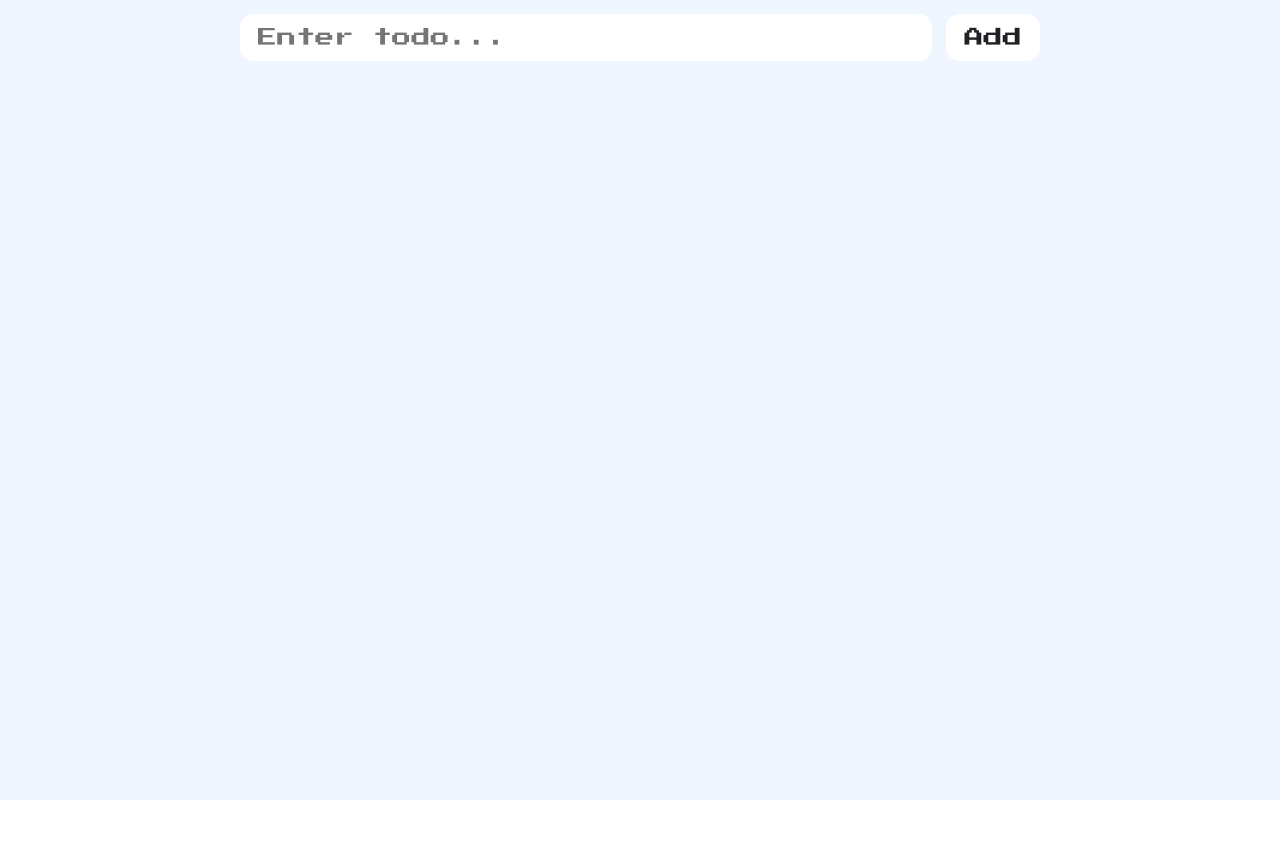
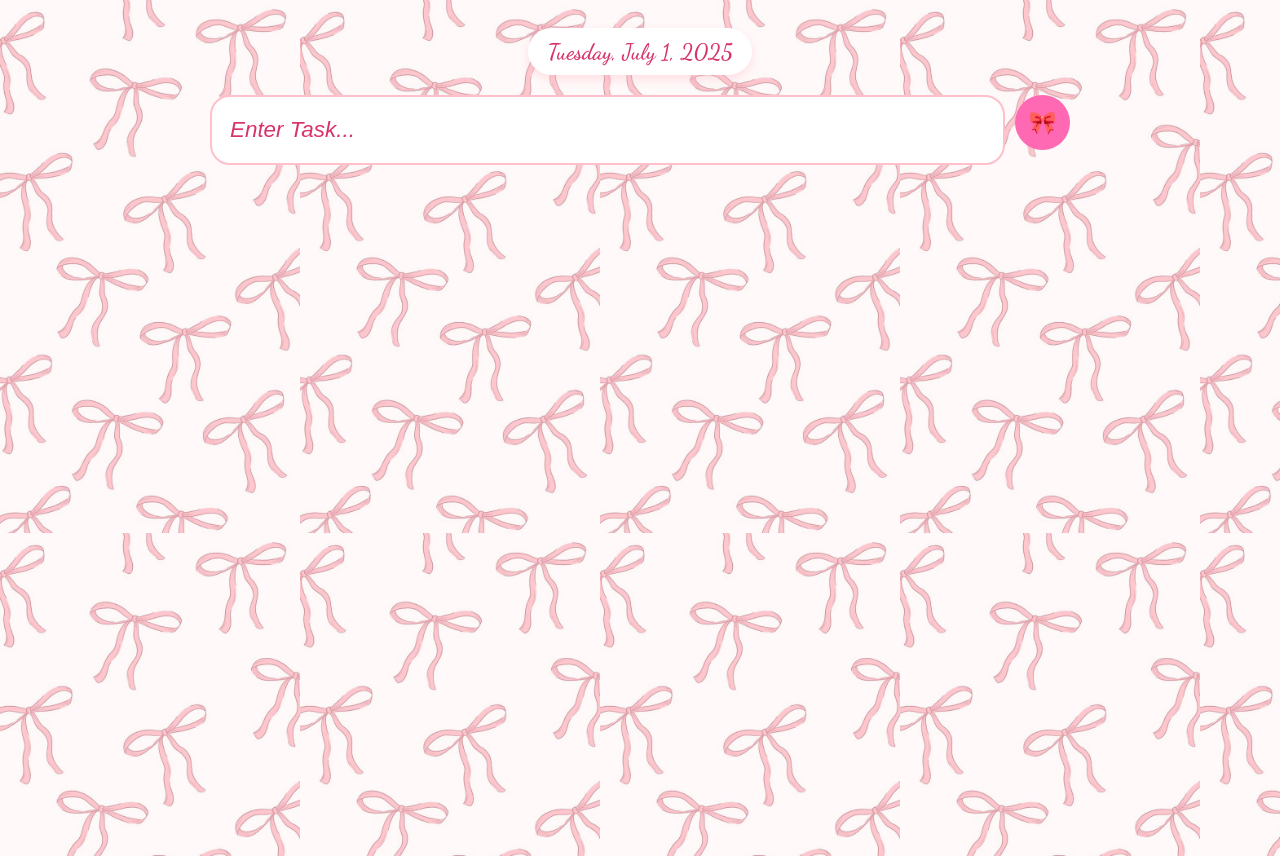
Before and after one commit to Sanam-Shrestha04/react.js-Todo, a React (Vite) app: page / in a window 1280 px wide. Before the commit the page ends 800 px from the top, so only its background shows below. Built offline with nearby package versions, Linux system fonts and the light colour scheme.

Commit message:
New setup

```diff
--- a/index.html
+++ b/index.html
@@ -2,9 +2,9 @@
 <html lang="en">
   <head>
     <meta charset="UTF-8" />
-    <link rel="icon" type="image/svg+xml" href="/vite.svg" />
+    <link rel="icon" type="image/svg+xml" href="/bow.png" />
     <meta name="viewport" content="width=device-width, initial-scale=1.0" />
-    <title>To-do</title>
+    <title>Sanam</title>
 
     <link rel="preconnect" href="https://fonts.googleapis.com">
     <link rel="preconnect" href="https://fonts.gstatic.com" crossorigin>
--- a/src/App.jsx
+++ b/src/App.jsx
@@ -3,39 +3,61 @@ import TodoList from './components/TodoList'
 import TodoInputs from './components/TodoInputs'
 
 export default function App() {
+  const [todos, setTodos] = useState(() => {
+    const saved = localStorage.getItem("todos");
+    return saved ? JSON.parse(saved) : [];
+  });
+  const [todoValue, setTodoValue] = useState('');
 
-  const[todos, setTodos] = useState([]);
-  const [todoValue, setTodoValue ] = useState('');
+  useEffect(() => {
+    localStorage.setItem("todos", JSON.stringify(todos));
+  }, [todos]);
 
   const handleAddTodos = (newTodo) => {
-    setTodos((prevs) => [...prevs,newTodo])
-  }
+    if (!newTodo.trim()) return;
+    setTodos((prevs) => [...prevs, { text: newTodo, completed: false }]);
+    setTodoValue('');
+  };
 
-  const handleDeleteTodo =(deleteIndex) => {
-    setTodos((prevs) => prevs.filter((todo,index) => index !==  deleteIndex))
-  }
+  const handleDeleteTodo = (deleteIndex) => {
+    setTodos((prevs) => prevs.filter((_, index) => index !== deleteIndex));
+  };
 
-  const handleEditTodo =(editIndex) => {
-    const valueToBeEdited = todos[editIndex]; //edit index get the index at which we are deleting
+  const handleEditTodo = (editIndex) => {
+    const valueToBeEdited = todos[editIndex].text;
     setTodoValue(valueToBeEdited);
     handleDeleteTodo(editIndex);
-  }
+  };
 
-  // useEffect({}[])
+  const toggleComplete = (index) => {
+    setTodos((prevs) =>
+      prevs.map((todo, i) =>
+        i === index ? { ...todo, completed: !todo.completed } : todo
+      )
+    );
+  };
+
+  const today = new Date().toLocaleDateString('en-US', {
+    weekday: 'long',
+    month: 'long',
+    day: 'numeric',
+    year: 'numeric'
+  });
 
   return (
     <>
+      <div className="dateBar">{today}</div>
       <TodoInputs
         handleAddTodos={handleAddTodos}
         todoValue={todoValue}
         setTodoValue={setTodoValue}
       />
-
       <TodoList
         handleDeleteTodo={handleDeleteTodo}
         todos={todos}
         handleEditTodo={handleEditTodo}
+        toggleComplete={toggleComplete}
       />
     </>
-  )
+  );
 }
--- a/src/components/TodoCard.jsx
+++ b/src/components/TodoCard.jsx
@@ -1,22 +1,20 @@
 import React from 'react'
 
-export default function TodoCard(props)
- {
-  const {children, handleDeleteTodo, index, handleEditTodo} =props
+export default function TodoCard({ todo, handleDeleteTodo, index, handleEditTodo, toggleComplete }) {
   return (
-      <li className='todoItem' >
-        {children}
-
-        <div className ='actionsContainer'>
-          <button onClick={() => handleEditTodo(index)}>
-            <i className="fa-solid fa-pen-to-square"></i>
-          </button>
-
-          <button onClick={() => {handleDeleteTodo(index)}}>
-            <i className="fa-solid fa-trash"></i>
-          </button>
-        </div>
-
-      </li>
+    <li className='todoItem'>
+      <input
+        type="checkbox"
+        checked={todo.completed}
+        onChange={() => toggleComplete(index)}
+      />
+      <span className={`todoText ${todo.completed ? 'completed' : ''}`}>
+        {todo.text}
+      </span>
+      <div className='actionsContainer'>
+        <button onClick={() => handleEditTodo(index)}>-ˋˏ✄┈┈┈┈</button>
+        <button onClick={() => handleDeleteTodo(index)}>🗑️</button>
+      </div>
+    </li>
   )
 }
--- a/src/components/TodoInputs.jsx
+++ b/src/components/TodoInputs.jsx
@@ -1,19 +1,21 @@
-import React, { useState } from 'react'
+import React from 'react'
 
-export default function TodoInputs({handleAddTodos, setTodoValue, todoValue}) {
+export default function TodoInputs({ handleAddTodos, setTodoValue, todoValue }) {
+  const handleKeyPress = (e) => {
+    if (e.key === 'Enter') {
+      handleAddTodos(todoValue);
+    }
+  };
 
   return (
-    <header>
-        <input
-          value={todoValue} //bind todoValue means capture todo value
-          onChange={(e) => {setTodoValue(e.target.value)}}  //listens the changes and whenever the value of input changes it calls setTodoValue function and e.target.value pass the new text that get entered into our input
-          placeholder='Enter todo...'
-        />
-        <button onClick={() =>{
-          handleAddTodos(todoValue) // currently not defined, the value we type to add in list
-          setTodoValue('')
-          }}>Add
-        </button>
-    </header>
+    <div className="inputContainer">
+      <input
+        value={todoValue}
+        onChange={(e) => setTodoValue(e.target.value)}
+        onKeyPress={handleKeyPress}
+        placeholder='Enter Task...'
+      />
+      <button onClick={() => handleAddTodos(todoValue)}>🎀</button>
+    </div>
   )
 }
--- a/src/components/TodoList.jsx
+++ b/src/components/TodoList.jsx
@@ -1,21 +1,19 @@
 import React from "react";
 import TodoCard from "./TodoCard";
 
-export default function TodoList({ todos, handleDeleteTodo, handleEditTodo }) {
+export default function TodoList({ todos, handleDeleteTodo, handleEditTodo, toggleComplete }) {
   return (
     <ul className="main">
-      {todos.map((todo, todoIndex) => {
-        return (
-          <TodoCard
-            handleDeleteTodo={handleDeleteTodo}
-            handleEditTodo={handleEditTodo}
-            key={todoIndex}
-            index={todoIndex}
-          >
-            {todo}
-          </TodoCard>
-        );
-      })}
+      {todos.map((todo, todoIndex) => (
+        <TodoCard
+          handleDeleteTodo={handleDeleteTodo}
+          handleEditTodo={handleEditTodo}
+          toggleComplete={toggleComplete}
+          key={todoIndex}
+          index={todoIndex}
+          todo={todo}
+        />
+      ))}
     </ul>
   );
 }
--- a/src/index.css
+++ b/src/index.css
@@ -1,117 +1,154 @@
-* {
-  font-family: 'Inter', sans-serif;
-  margin: 0;
-  padding: 0;
-  box-sizing: border-box;
-  color: #202124;
-}
+@import url('https://fonts.googleapis.com/css2?family=Dancing+Script:wght@600&family=Quicksand:wght@500&display=swap');
 
-h1,
-h2,
-h3,
-input,
-button {
-  font-family: 'Press Start 2P', system-ui;
+body {
+  background: url('./assets/bow.png');
+  background-repeat: repeat;
+  background-size: 300px;
+  background-attachment: fixed;
+  font-family: 'Quicksand', sans-serif;
+  color: #5c2d45;
 }
 
 #root {
   min-height: 100vh;
   display: flex;
   flex-direction: column;
-  padding: 14px;
-  background: #eff6ff;
-  gap: 14px;
+  align-items: center;
+  padding: 20px;
+  gap: 20px;
 }
 
-header {
-  display: flex;
-  align-items: stretch;
+.dateBar {
+  background: white;
+  border-radius: 30px;
+  padding: 10px 20px;
+  font-family: 'Dancing Script', cursive;
+  font-size: 1.4em;
+  color: #d6336c;
+  box-shadow: 0 4px 10px rgba(255, 182, 193, 0.4);
 }
 
-header,
-.main {
-  max-width: 800px;
+.inputContainer {
+  display: flex;
+  gap: 10px;
   width: 100%;
-  margin: 0 auto;
-  gap: 14px;
+  max-width: 860px; /* matches .main max-width accounting for button */
 }
 
-header input {
+.inputContainer input {
   flex: 1;
-  border-radius: 14px;
-  outline: none;
-  width: 100%;
+  border-radius: 20px;
+  padding: 20px 18px;
+  border: 2px solid #ffc0cb;
+  background: #fff;
+  font-size: 1.4em;
+  color: #d6336c;
+  box-sizing: border-box;
 }
 
-header button {
-  border-radius: 14px;
-  background: transparent;
-  transition-duration: 200ms;
-  cursor: pointer;
+.inputContainer input::placeholder {
+  color: #d6336c;
+  font-style: italic;
 }
 
-header button:hover {
-  opacity: 0.7;
+.inputContainer button {
+  border-radius: 50%;
+  background: #ff69b4;
+  color: white;
+  border: none;
+  width: 55px;
+  height: 55px;
+  font-size: 1.4em;
+  display: flex;
+  align-items: center;
+  justify-content: center;
+  transition: 0.3s;
+  flex-shrink: 0;
 }
 
-header button,
-header input {
-  padding: 14px 18px;
-  border: none;
-  outline: none;
-  background: white;
-}
-
-p {
-  font-size: 0.9em;
+.inputContainer button:hover {
+  background: #d6336c;
+  transform: scale(1.1);
 }
 
 .main {
   display: flex;
   flex-direction: column;
-  gap: 14px;
+  gap: 20px;
+  width: 100%;
+  max-width: 860px;
 }
 
 .todoItem {
+  background: white;
+  border-radius: 20px;
+  padding: 16px;
+  box-shadow: 0 4px 10px rgba(255, 182, 193, 0.4);
   display: flex;
   align-items: center;
-  gap: 14px;
-  padding: 14px;
-  border-radius: 14px;
-  background: white;
+  justify-content: space-between;
+  gap: 10px;
+  box-sizing: border-box;
+  width: 100%;
 }
 
-.todoItem p {
+.todoText {
   flex: 1;
+  font-size: 1.4em;
+  color: #d6336c;
+}
+
+.completed {
+  text-decoration: line-through;
+  color: #f708b3;
+  opacity: 0.6;
 }
 
 .actionsContainer {
   display: flex;
-  align-items: center;
-  gap: 14px;
+  gap: 10px;
 }
 
 .actionsContainer button {
-  transition-duration: 200ms;
   border: none;
-  background: transparent;
-  cursor: pointer;
+  background: #ff69b4;
+  color: white;
+  border-radius: 50%;
+  width: 40px;
+  height: 40px;
+  font-size: 1.2em;
+  display: flex;
+  align-items: center;
+  justify-content: center;
+  transition: 0.3s;
 }
 
 .actionsContainer button:hover {
-  opacity: 0.7;
+  background: #d6336c;
+  transform: scale(1.1);
 }
 
+/* Custom pink checkbox */
+input[type="checkbox"] {
+  appearance: none;
+  width: 20px;
+  height: 20px;
+  border: 2px solid #ff69b4;
+  border-radius: 5px;
+  background: #ffe4ec;
+  cursor: pointer;
+  position: relative;
+}
 
+input[type="checkbox"]:checked {
+  background: #ff69b4;
+}
 
-@media (min-width: 640px) {
-
-  header button,
-  header input {
-    font-size: 1.2em;
-  }
-
-  p {
-    font-size: 1em;
-  }
+input[type="checkbox"]:checked::after {
+  content: "✔";
+  color: white;
+  font-size: 14px;
+  position: absolute;
+  top: -2px;
+  left: 3px;
 }
```
Also changed, not shown: public/bow.png (added), src/assets/bow.png (added).
